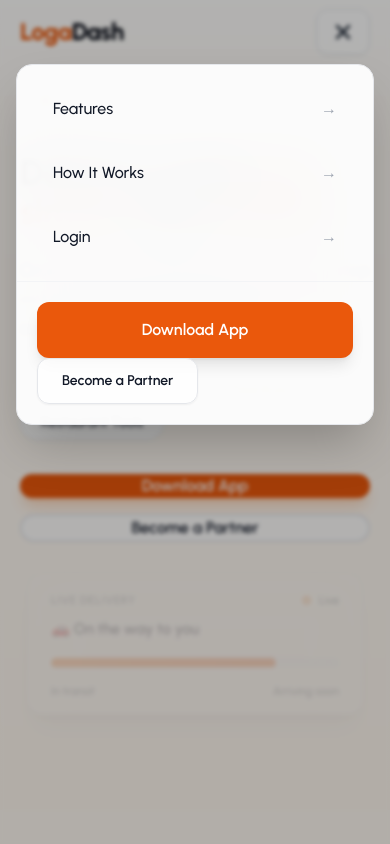
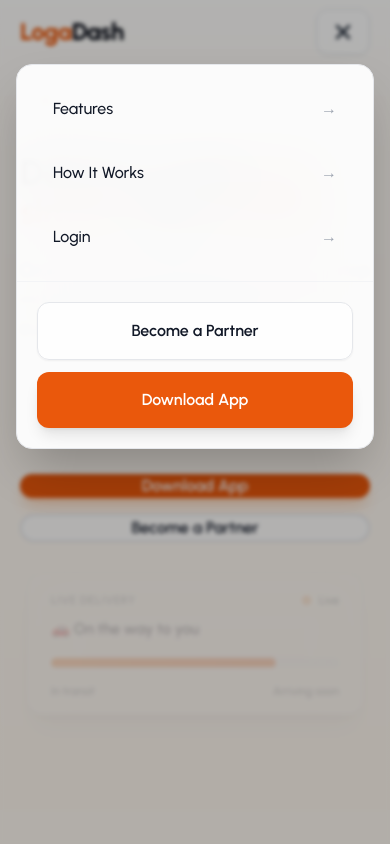
Before and after one commit to logaxpapp/DishUp-FE, a Next.js app: page / in a window 390 px wide. Both pictures are taken after a click on the button "Open menu". Shown: the top 844 px of the page. Built offline with nearby package versions, Linux system fonts and the light colour scheme; what @ant-design/nextjs-registry would draw is missing.

Commit message:
reusable header

```diff
--- a/src/components/landing/Header.tsx
+++ b/src/components/landing/Header.tsx
@@ -4,28 +4,61 @@ import React, { useEffect, useRef, useState } from "react";
 import Link from "next/link";
 import { motion, AnimatePresence } from "framer-motion";
 
-export default function Header() {
+export interface NavItem {
+  label: string;
+  href: string;
+}
+
+export interface CTAButton {
+  label: string;
+  href?: string;
+  onClick?: () => void;
+  variant?: "primary" | "secondary"; // primary = filled, secondary = outlined
+}
+
+export interface HeaderProps {
+  brandName?: [string, string];
+  brandHref?: string;
+  navItems?: NavItem[];
+  ctas?: CTAButton[];
+}
+
+const DEFAULT_BRAND: [string, string] = ["Loga", "Dash"];
+
+const DEFAULT_NAV: NavItem[] = [
+  { label: "Features", href: "#features" },
+  { label: "How It Works", href: "#how-it-works" },
+  { label: "Login", href: "/login" },
+];
+
+const DEFAULT_CTAS: CTAButton[] = [
+  { label: "Become a Partner", href: "/get-started", variant: "secondary" },
+  { label: "Download App", variant: "primary" },
+];
+
+export default function Header({
+  brandName = DEFAULT_BRAND,
+  brandHref = "/",
+  navItems = DEFAULT_NAV,
+  ctas = DEFAULT_CTAS,
+}: HeaderProps) {
   const [scrolled, setScrolled] = useState(false);
   const [mobileOpen, setMobileOpen] = useState(false);
   const panelRef = useRef<HTMLDivElement>(null);
 
   // Scroll detection
   useEffect(() => {
-    const handleScroll = () => {
-      setScrolled(window.scrollY > 20);
-    };
+    const handleScroll = () => setScrolled(window.scrollY > 20);
     handleScroll();
     window.addEventListener("scroll", handleScroll, { passive: true });
     return () => window.removeEventListener("scroll", handleScroll);
   }, []);
 
-  // Lock body scroll when mobile menu is open
+  // Lock body scroll on mobile menu
   useEffect(() => {
     if (!mobileOpen) return;
     document.body.style.overflow = "hidden";
-    return () => {
-      document.body.style.overflow = "";
-    };
+    return () => { document.body.style.overflow = ""; };
   }, [mobileOpen]);
 
   // Close on Escape
@@ -60,77 +93,46 @@ export default function Header() {
     >
       <div className="mx-auto max-w-7xl px-5 sm:px-6 lg:px-10">
         <div className="flex h-16 sm:h-20 items-center justify-between">
-          {/* Logo */}
-          <Link href="/" className="flex items-center gap-2.5">
+          <Link href={brandHref} className="flex items-center gap-2.5">
             <span className="text-2xl sm:text-3xl font-extrabold tracking-tight">
-              <span className="text-orange-600">Loga</span>
-              <span className="text-gray-950">Dash</span>
+              <span className="text-orange-600">{brandName[0]}</span>
+              <span className="text-gray-950">{brandName[1]}</span>
             </span>
           </Link>
 
-          {/* Desktop Navigation */}
           <nav className="hidden md:flex items-center gap-10 lg:gap-12">
-            <NavLink href="#features">Features</NavLink>
-            <NavLink href="#how-it-works">How It Works</NavLink>
-            <NavLink href="/login">Login</NavLink>
+            {navItems.map((item) => (
+              <NavLink key={item.href} href={item.href}>
+                {item.label}
+              </NavLink>
+            ))}
           </nav>
 
-          {/* Desktop CTAs */}
           <div className="hidden md:flex items-center gap-4">
-          <Link href="/get-started">
-  <motion.button
-    whileHover={{ scale: 1.04 }}
-    whileTap={{ scale: 0.97 }}
-    className="rounded-xl border border-gray-200 bg-white/80 px-6 py-3 text-sm font-semibold text-gray-900 shadow-sm hover:bg-gray-50 transition-colors"
-  >
-    Become a Partner
-  </motion.button>
-</Link>
-
-            <motion.button
-              whileHover={{ scale: 1.05 }}
-              whileTap={{ scale: 0.96 }}
-              className="rounded-xl bg-orange-600 px-7 py-3.5 text-sm font-semibold text-white shadow-lg shadow-orange-600/25 hover:bg-orange-700 transition-colors"
-            >
-              Download App
-            </motion.button>
+            {ctas.map((cta) => (
+              <CTABtn key={cta.label} cta={cta} />
+            ))}
           </div>
 
-          {/* Mobile Menu Button */}
           <button
             aria-label={mobileOpen ? "Close menu" : "Open menu"}
             className="md:hidden rounded-xl border border-gray-200 bg-white/80 backdrop-blur px-3.5 py-2.5 text-gray-800 shadow-sm hover:bg-gray-50 transition"
             onClick={() => setMobileOpen((v) => !v)}
           >
-            <svg
-              className="h-6 w-6"
-              fill="none"
-              stroke="currentColor"
-              strokeWidth="2.5"
-            >
+            <svg className="h-6 w-6" fill="none" stroke="currentColor" strokeWidth="2.5">
               {mobileOpen ? (
-                <path
-                  strokeLinecap="round"
-                  strokeLinejoin="round"
-                  d="M6 18L18 6M6 6l12 12"
-                />
+                <path strokeLinecap="round" strokeLinejoin="round" d="M6 18L18 6M6 6l12 12" />
               ) : (
-                <path
-                  strokeLinecap="round"
-                  strokeLinejoin="round"
-                  d="M4 6h16M4 12h16M4 18h16"
-                />
+                <path strokeLinecap="round" strokeLinejoin="round" d="M4 6h16M4 12h16M4 18h16" />
               )}
             </svg>
           </button>
         </div>
       </div>
 
-      {/* Mobile Menu Overlay + Panel */}
       <AnimatePresence>
         {mobileOpen && (
           <>
-            {/* Backdrop */}
             <motion.div
               initial={{ opacity: 0 }}
               animate={{ opacity: 1 }}
@@ -140,7 +142,6 @@ export default function Header() {
               onClick={() => setMobileOpen(false)}
             />
 
-            {/* Slide-down panel */}
             <motion.div
               ref={panelRef}
               initial={{ y: -20, opacity: 0 }}
@@ -152,44 +153,21 @@ export default function Header() {
               <div className="rounded-2xl border border-gray-200 bg-white/95 backdrop-blur-xl shadow-2xl overflow-hidden">
                 <div className="divide-y divide-gray-100">
                   <div className="p-4 space-y-2">
-                    <MobileNavItem
-                      href="#features"
-                      onClose={() => setMobileOpen(false)}
-                    >
-                      Features
-                    </MobileNavItem>
-                    <MobileNavItem
-                      href="#how-it-works"
-                      onClose={() => setMobileOpen(false)}
-                    >
-                      How It Works
-                    </MobileNavItem>
-                    <MobileNavItem
-                      href="/auth/login"
-                      onClose={() => setMobileOpen(false)}
-                    >
-                      Login
-                    </MobileNavItem>
+                    {navItems.map((item) => (
+                      <MobileNavItem
+                        key={item.href}
+                        href={item.href}
+                        onClose={() => setMobileOpen(false)}
+                      >
+                        {item.label}
+                      </MobileNavItem>
+                    ))}
                   </div>
 
-                  <div className="p-5 space-y-4">
-                    <motion.button
-                      whileTap={{ scale: 0.97 }}
-                      className="w-full rounded-xl bg-orange-600 py-4 text-base font-semibold text-white shadow-lg hover:bg-orange-700 transition-colors"
-                    >
-                      Download App
-                    </motion.button>
-
-                <Link href="/auth/get-started">
-  <motion.button
-    whileHover={{ scale: 1.04 }}
-    whileTap={{ scale: 0.97 }}
-    className="rounded-xl border border-gray-200 bg-white/80 px-6 py-3 text-sm font-semibold text-gray-900 shadow-sm hover:bg-gray-50 transition-colors"
-  >
-    Become a Partner
-  </motion.button>
-</Link>
-
+                  <div className="p-5 space-y-3">
+                    {ctas.map((cta) => (
+                      <MobileCTABtn key={cta.label} cta={cta} />
+                    ))}
                   </div>
                 </div>
               </div>
@@ -201,15 +179,7 @@ export default function Header() {
   );
 }
 
-/* ────────────────────────────────────────────── */
-
-function NavLink({
-  href,
-  children,
-}: {
-  href: string;
-  children: React.ReactNode;
-}) {
+function NavLink({ href, children }: { href: string; children: React.ReactNode }) {
   return (
     <Link
       href={href}
@@ -221,7 +191,51 @@ function NavLink({
   );
 }
 
-/* ────────────────────────────────────────────── */
+function CTABtn({ cta }: { cta: CTAButton }) {
+  const isPrimary = cta.variant === "primary";
+
+  const button = isPrimary ? (
+    <motion.button
+      whileHover={{ scale: 1.05 }}
+      whileTap={{ scale: 0.96 }}
+      onClick={cta.onClick}
+      className="rounded-xl bg-orange-600 px-7 py-3.5 text-sm font-semibold text-white shadow-lg shadow-orange-600/25 hover:bg-orange-700 transition-colors"
+    >
+      {cta.label}
+    </motion.button>
+  ) : (
+    <motion.button
+      whileHover={{ scale: 1.04 }}
+      whileTap={{ scale: 0.97 }}
+      onClick={cta.onClick}
+      className="rounded-xl border border-gray-200 bg-white/80 px-6 py-3 text-sm font-semibold text-gray-900 shadow-sm hover:bg-gray-50 transition-colors"
+    >
+      {cta.label}
+    </motion.button>
+  );
+
+  return cta.href ? <Link href={cta.href}>{button}</Link> : button;
+}
+
+function MobileCTABtn({ cta }: { cta: CTAButton }) {
+  const isPrimary = cta.variant === "primary";
+
+  const button = (
+    <motion.button
+      whileTap={{ scale: 0.97 }}
+      onClick={cta.onClick}
+      className={`w-full rounded-xl py-4 text-base font-semibold transition-colors ${
+        isPrimary
+          ? "bg-orange-600 text-white shadow-lg hover:bg-orange-700"
+          : "border border-gray-200 bg-white/80 text-gray-900 shadow-sm hover:bg-gray-50"
+      }`}
+    >
+      {cta.label}
+    </motion.button>
+  );
+
+  return cta.href ? <Link href={cta.href}>{button}</Link> : button;
+}
 
 function MobileNavItem({
   href,
```
